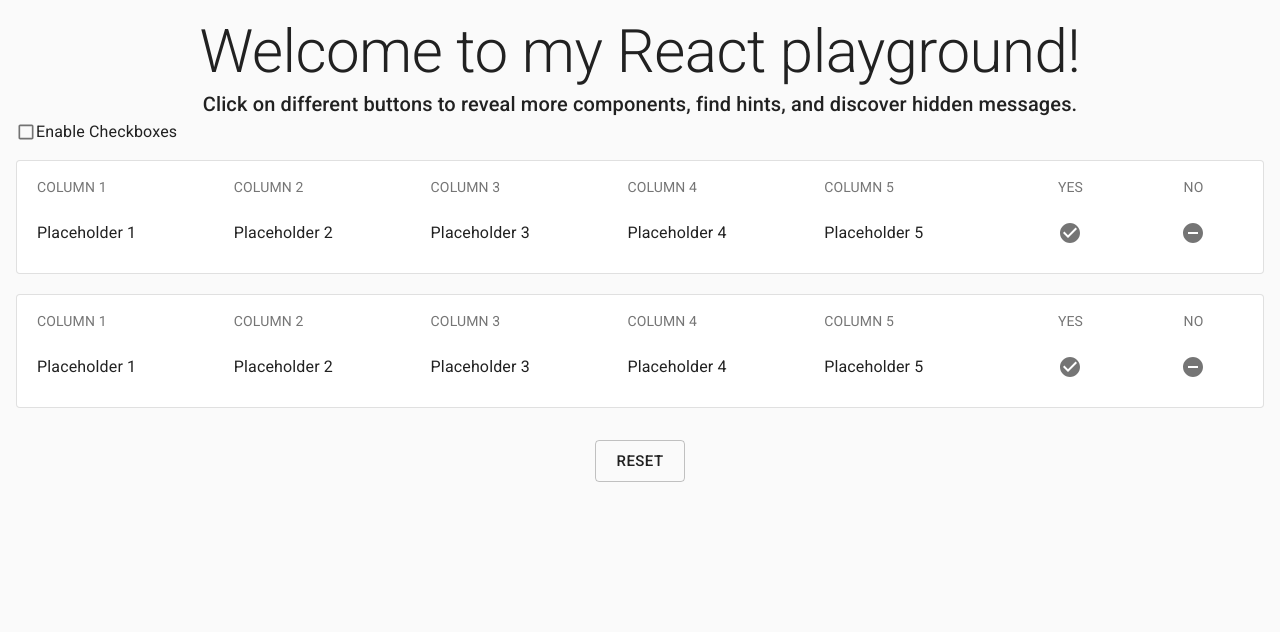
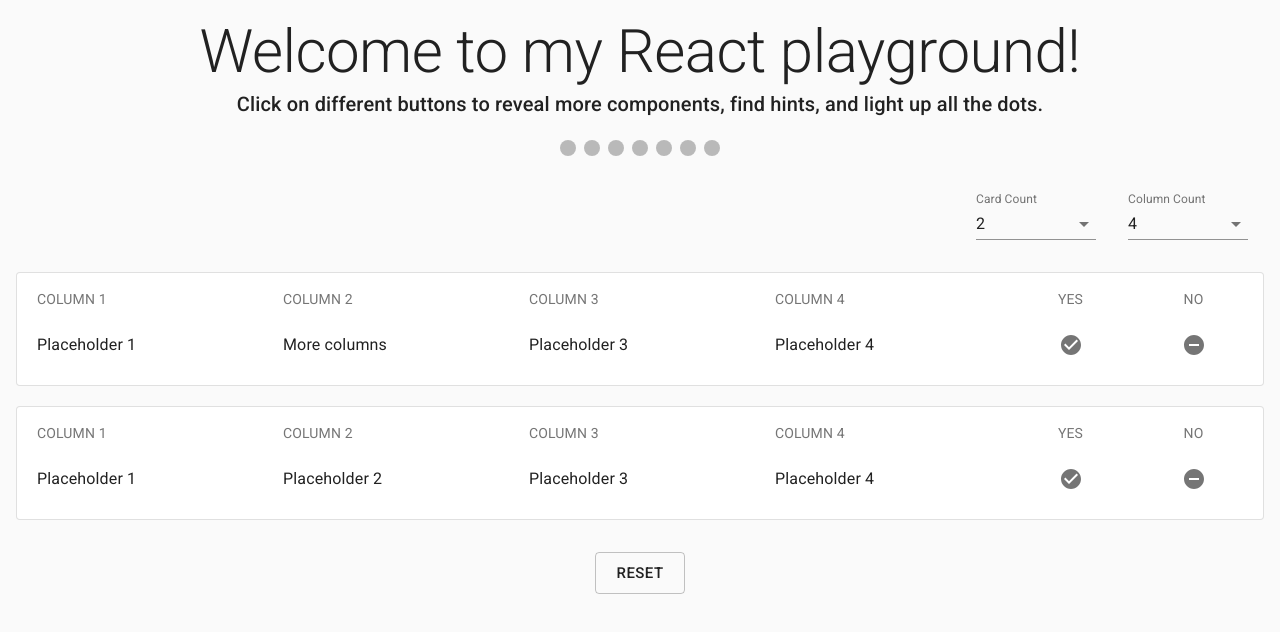
Before and after one commit to rlbergamasco/react-playground, a React (Create React App) app: page / in a window 1280 px wide. Both pictures are taken after a click on the button "START". Shown: the top 632 px of the page. Built offline with nearby package versions, Linux system fonts and the light colour scheme.

Commit message:
Started game

```diff
--- a/src/App.js
+++ b/src/App.js
@@ -1,17 +1,28 @@
 import React, { useState } from 'react';
-import { Box, Button, Typography } from '@material-ui/core';
-import { ApproveButton, IgnoreButton, InfoCard, MyCheckbox } from 'components';
+import { Box, Grid, Button, Typography, Checkbox } from '@material-ui/core';
+import { ApproveButton, IgnoreButton, InfoCard, Dropdown, Dot } from 'components';
 import {
   selectDisableCheckboxes, selectNumCards, selectNumCols, selectSelectedItems,
-  toggleDisableCheckboxes, resetState
+  toggleDisableCheckboxes, resetState, changeNumCols, changeNumCards, selectDotStatus
 } from 'appSlice';
 import { useSelector, useDispatch } from 'react-redux';
 
 function App() {
   const numCols = useSelector(selectNumCols);
   const numCards = useSelector(selectNumCards);
+  const dotStatus = useSelector(selectDotStatus);
 
   const dataArr = [
+    {
+      "id": 0,
+      "col1": "Placeholder 1",
+      "col2": "More columns",
+      "col3": "Placeholder 3",
+      "col4": "Placeholder 4",
+      "col5": "Placeholder 5",
+      "col6": "Placeholder 6",
+      "col7": "Placeholder 7",
+    },
     {
       "id": 1,
       "col1": "Placeholder 1",
@@ -19,13 +30,13 @@ function App() {
       "col3": "Placeholder 3",
       "col4": "Placeholder 4",
       "col5": "Placeholder 5",
-      "col6": "Placeholder 6",
+      "col6": "More cards",
       "col7": "Placeholder 7",
     },
     {
       "id": 2,
       "col1": "Placeholder 1",
-      "col2": "Placeholder 2",
+      "col2": "Click No",
       "col3": "Placeholder 3",
       "col4": "Placeholder 4",
       "col5": "Placeholder 5",
@@ -37,7 +48,7 @@ function App() {
       "col1": "Placeholder 1",
       "col2": "Placeholder 2",
       "col3": "Placeholder 3",
-      "col4": "Placeholder 4",
+      "col4": "Checkbox",
       "col5": "Placeholder 5",
       "col6": "Placeholder 6",
       "col7": "Placeholder 7",
@@ -47,7 +58,7 @@ function App() {
       "col1": "Placeholder 1",
       "col2": "Placeholder 2",
       "col3": "Placeholder 3",
-      "col4": "Placeholder 4",
+      "col4": "Click Yes",
       "col5": "Placeholder 5",
       "col6": "Placeholder 6",
       "col7": "Placeholder 7",
@@ -60,17 +71,7 @@ function App() {
       "col4": "Placeholder 4",
       "col5": "Placeholder 5",
       "col6": "Placeholder 6",
-      "col7": "Placeholder 7",
-    },
-    {
-      "id": 6,
-      "col1": "Placeholder 1",
-      "col2": "Placeholder 2",
-      "col3": "Placeholder 3",
-      "col4": "Placeholder 4",
-      "col5": "Placeholder 5",
-      "col6": "Placeholder 6",
-      "col7": "Placeholder 7",
+      "col7": "Try zero cards",
     }
   ].slice(0, numCards);
 
@@ -96,17 +97,37 @@ function App() {
     dispatch(resetState());
   }
 
+  const enableCheckbox = !dotStatus[0] && !dotStatus[1];
+
   return (
     <Box m={2}>
       <Typography variant="h2" align="center">Welcome to my React playground!</Typography>
-      <Typography variant="h6" align="center">Click on different buttons to reveal more components, find hints, and discover hidden messages.</Typography>
+      <Typography variant="h6" align="center">Click on different buttons to reveal more components, find hints, and light up all the dots.</Typography>
+      <Box m={2} display="flex" justifyContent="center">
+        {dotStatus.map((status, i) => (
+          <Dot key={i} disabled={status} />
+        ))}
+      </Box>
+
+
       {isStarted ?
         <React.Fragment>
-          <Box mb={2} display="flex" justifyContent="flex-start" alignItems="center">
-            <MyCheckbox onChange={onChange} checked={!disableCheckboxes} />
-            <Typography>Enable Checkboxes</Typography>
-            {disableCheckboxes ? null : <React.Fragment><ApproveButton disabled={!selectedItems.length} /> <IgnoreButton disabled={!selectedItems.length} /> </React.Fragment>}
-          </Box>
+          <Grid container alignItems="center">
+            <Grid item>
+              {enableCheckbox ? <Box mb={2} display="flex" justifyContent="flex-start" alignItems="center">
+                <Checkbox onChange={onChange} checked={!disableCheckboxes} />
+                {disableCheckboxes ? null : <React.Fragment><ApproveButton disabled={!selectedItems.length} /> <IgnoreButton disabled={!selectedItems.length} /> </React.Fragment>}
+              </Box>
+                : null}
+            </Grid>
+            <Grid item style={{ flexGrow: 1 }} />
+            <Grid item>
+              <Box mb={2} display="flex" justifyContent="flex-end" alignItems="center">
+                <Dropdown min={0} max={6} selected={numCards} handleSet={changeNumCards} label="Card Count" />
+                <Dropdown min={3} max={7} selected={numCols} handleSet={changeNumCols} label="Column Count" />
+              </Box>
+            </Grid>
+          </Grid>
           {dataArr.map((data, i) => (
             <InfoCard key={i} data={data} dataLabels={dataLabels} buttonLabels={buttonLabels} dataPoints={dataPoints} disableCheckboxes={disableCheckboxes} />
           ))}
--- a/src/appSlice.js
+++ b/src/appSlice.js
@@ -5,7 +5,8 @@ const initialState = {
     selectedItems: [],
     disableCheckboxes: true,
     numCards: 2,
-    numCols: 5,
+    numCols: 4,
+    dotStatus: [true, true, true, true, true, true, true],
 }
 
 export const appSlice = createSlice({
@@ -28,22 +29,33 @@ export const appSlice = createSlice({
         toggleDisableCheckboxes: (state) => {
             state.disableCheckboxes = !state.disableCheckboxes;
         },
+        changeNumCards: (state, action) => {
+            state.numCards = action.payload;
+        },
+        changeNumCols: (state, action) => {
+            state.numCols = action.payload;
+        },
+        changeDotStatus: (state, action) => {
+            state.dotStatus[action.payload] = false;
+        },
         resetState: (state) => {
             state.isDark = false;
             state.selectedItems = [];
             state.disableCheckboxes = true;
             state.numCards = 2;
-            state.numCols = 5;
+            state.numCols = 4;
+            state.dotStatus = [true, true, true, true, true, true, true];
         },
     },
 });
 
-export const { toggleIsDark, toggleItem, toggleDisableCheckboxes, resetState } = appSlice.actions;
+export const { toggleIsDark, toggleItem, toggleDisableCheckboxes, changeNumCards, changeNumCols, changeDotStatus, resetState } = appSlice.actions;
 
 export const selectIsDark = (state) => state.app.isDark;
 export const selectSelectedItems = (state) => state.app.selectedItems;
 export const selectDisableCheckboxes = (state) => state.app.disableCheckboxes;
 export const selectNumCards = (state) => state.app.numCards;
 export const selectNumCols = (state) => state.app.numCols;
+export const selectDotStatus = (state) => state.app.dotStatus;
 
 export default appSlice.reducer;
--- a/src/components/ApproveButton.jsx
+++ b/src/components/ApproveButton.jsx
@@ -20,7 +20,7 @@ const styles = (theme) => ({
     }
 });
 
-export const ApproveButton = withStyles(styles)(({id, handleRefresh, disabled, classes}) => {
+export const ApproveButton = withStyles(styles)(({id, special, handleRefresh, disabled, classes}) => {
     const [open, setOpen] = useState(false);
 
     const handleClickOpen = () => {
@@ -36,7 +36,7 @@ export const ApproveButton = withStyles(styles)(({id, handleRefresh, disabled, c
             <IconButton disableRipple disabled={disabled} className={classes.disableHover} onClick={handleClickOpen}>
                 <CheckCircle className={classes.button} />
             </IconButton>
-            <ConfirmDialog open={open} onClose={handleClose} id={id} handleRefresh={handleRefresh} />
+            <ConfirmDialog open={open} special={special} onClose={handleClose} id={id} handleRefresh={handleRefresh} />
         </React.Fragment>
     )
 });
--- a/src/components/ConfirmDialog.jsx
+++ b/src/components/ConfirmDialog.jsx
@@ -1,4 +1,6 @@
 import { Dialog, Button, DialogTitle, Box, withStyles } from '@material-ui/core';
+import { changeDotStatus } from 'appSlice';
+import { useDispatch } from 'react-redux';
 import PropTypes from 'prop-types';
 
 const styles = (theme) => ({
@@ -11,13 +13,17 @@ const styles = (theme) => ({
   }
 });
 
-export const ConfirmDialog = withStyles(styles)(({ onClose, open, id, handleRefresh, classes }) => {
+export const ConfirmDialog = withStyles(styles)(({ onClose, special, open, classes }) => {
+  const dispatch = useDispatch();
+
   const handleClose = () => {
     onClose();
   };
 
   const handleApprove = () => {
-    console.log("approved")
+    if (special) {
+      dispatch(changeDotStatus(1))
+    }
     onClose();
   };
 
--- /dev/null
+++ b/src/components/Dot.jsx
@@ -0,0 +1,7 @@
+import { FiberManualRecord } from '@material-ui/icons';
+
+export const Dot = ({disabled}) => {
+    return (
+        <FiberManualRecord color={disabled ? "disabled" : "primary"} />
+    )
+};
--- /dev/null
+++ b/src/components/Dropdown.jsx
@@ -0,0 +1,33 @@
+import { FormControl, Box, InputLabel, Select, MenuItem } from '@material-ui/core';
+import { useDispatch } from 'react-redux';
+
+export const Dropdown = ({min, max, selected, handleSet, label}) => {
+    const dispatch = useDispatch();
+
+    const handleChange = (event) => {
+        dispatch(handleSet(event.target.value));
+    };
+
+    const createMenuItems = () => {
+        let menuItemsTemp = []
+        for (let i = min; i < max+1; i++) {
+            menuItemsTemp.push(<MenuItem key={i} value={i}>{i}</MenuItem>)
+        }
+        return menuItemsTemp;
+    }
+    const menuItems = createMenuItems();
+    return (
+        <Box m={2}>
+            <FormControl style={{width: "120px"}}>
+                <InputLabel>{label}</InputLabel>
+                    <Select
+                    value={selected}
+                    onChange={handleChange}
+                    >
+
+                        {menuItems}
+                    </Select>
+            </FormControl>
+        </Box>
+    )
+};
--- a/src/components/IgnoreButton.jsx
+++ b/src/components/IgnoreButton.jsx
@@ -1,5 +1,7 @@
 import { IconButton, withStyles } from '@material-ui/core';
 import { RemoveCircle } from '@material-ui/icons';
+import { changeDotStatus } from 'appSlice';
+import { useDispatch } from 'react-redux';
 import PropTypes from 'prop-types';
 
 const styles = (theme) => ({
@@ -18,9 +20,13 @@ const styles = (theme) => ({
     }
 });
 
-export const IgnoreButton = withStyles(styles)(({id, disabled, classes}) => {
+export const IgnoreButton = withStyles(styles)(({id, special, disabled, classes}) => {
+    const dispatch = useDispatch();
+
     const handleClick = () => {
-        Array.isArray(id) ? console.log("bulk ignore") : console.log("single ignore");
+       if (special) {
+        dispatch(changeDotStatus(0))
+       }
     };
 
     return (
--- a/src/components/InfoCard.jsx
+++ b/src/components/InfoCard.jsx
@@ -1,5 +1,5 @@
-import { Card, CardContent, Box, Typography, Grid, withStyles } from '@material-ui/core';
-import { ApproveButton, IgnoreButton, MyCheckbox, EmailTooltip } from 'components';
+import { Card, CardContent, Box, Typography, Grid, Checkbox, withStyles } from '@material-ui/core';
+import { ApproveButton, IgnoreButton } from 'components';
 import { useSelector, useDispatch } from 'react-redux';
 import { selectSelectedItems, toggleItem } from 'appSlice';
 import PropTypes from 'prop-types';
@@ -21,7 +21,7 @@ export const InfoCard = ({ data, dataLabels, buttonLabels, dataPoints, disableCh
                 <Grid container direction="row" justify="center" alignItems="center">
                     {disableCheckboxes ? null :
                     <Grid item style={{width: "6%"}}>
-                        <MyCheckbox
+                        <Checkbox
                             checked={selectedItems.includes(data.id)}
                             onChange={() => dispatch(toggleItem(data.id))}
                         />
@@ -66,7 +66,7 @@ const DataRow = withStyles(styles)(({ data, dataPoints, dataWidth, buttonLabels,
             {buttonLabels.includes("YES") ?
             <Grid item className={classes.buttonWidth}>
                 <Box display='flex' justifyContent="center">
-                    <ApproveButton id={data.id}/>
+                    <ApproveButton special={data.id === 4} id={data.id}/>
                 </Box>
             </Grid>
             : null
@@ -74,7 +74,7 @@ const DataRow = withStyles(styles)(({ data, dataPoints, dataWidth, buttonLabels,
             {buttonLabels.includes("NO") ?
             <Grid item className={classes.buttonWidth}>
                 <Box display='flex' justifyContent="center">
-                    <IgnoreButton id={data.id}/>
+                    <IgnoreButton special={data.id === 2} id={data.id}/>
                 </Box>
             </Grid>
             : null
--- a/src/components/MyCheckbox.jsx
+++ /dev/null
@@ -1,31 +0,0 @@
-import { Checkbox, withStyles } from '@material-ui/core';
-import PropTypes from 'prop-types';
-
-const styles = () => ({
-    box: {
-        display: 'flex',
-        justifyContent: 'center',
-        padding: 0,
-    }
-});
-
-export const MyCheckbox = withStyles(styles)(({onChange, checked, classes}) => {
-    return (
-        <Checkbox
-         checked={checked}
-         color="primary"
-         onChange={onChange}
-         size="small"
-         className={classes.box}
-        />
-    )
-});
-
-MyCheckbox.propTypes = {
-    onChange: PropTypes.func,
-    checked: PropTypes.bool.isRequired
-};
-
-MyCheckbox.defaultProps = {
-    onChange: () => null
-};
--- a/src/components/index.js
+++ b/src/components/index.js
@@ -3,4 +3,5 @@ export { ApproveButton } from "./ApproveButton";
 export { IgnoreButton } from "./IgnoreButton";
 export { ConfirmDialog } from "./ConfirmDialog";
 export { EmailTooltip } from "./EmailTooltip";
-export { MyCheckbox } from "./MyCheckbox";
+export { Dropdown } from "./Dropdown";
+export { Dot } from "./Dot";
```
